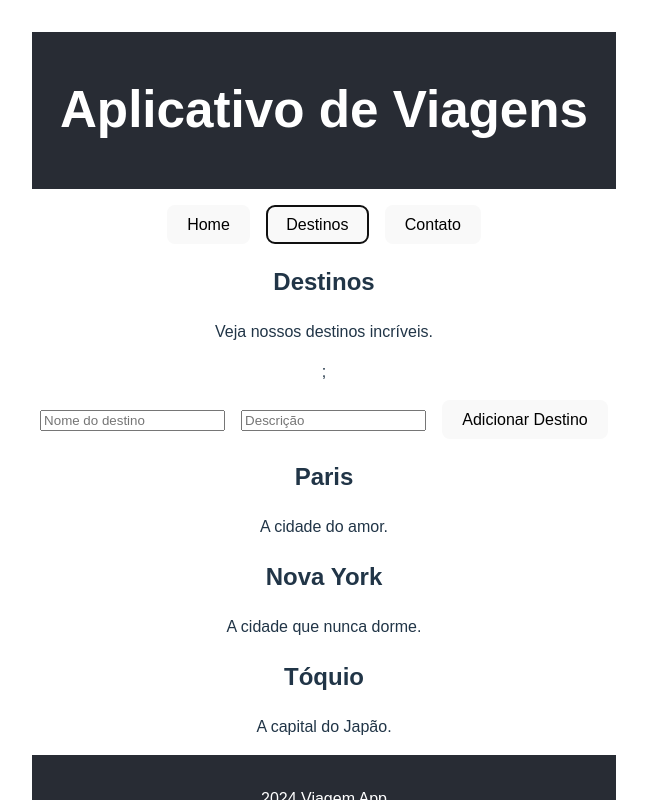
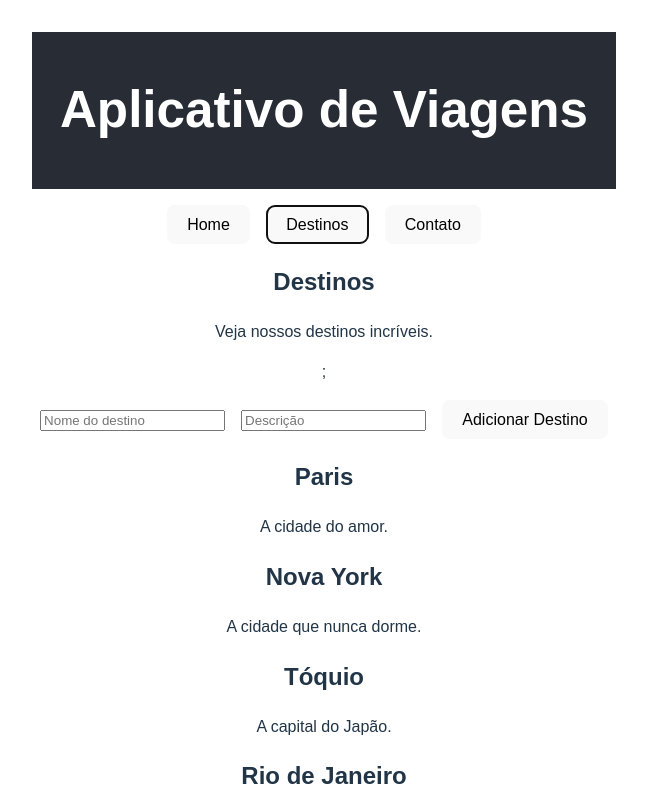
Before and after one commit to corujazz/Sistema-Viagens, a React (Vite) app in the folder viagem-app/: page / in a window 1280 px wide. Both pictures are taken after a click on the button "Destinos". Shown: the top 800 px of the page, without its empty margins (316-963 px from the left). Built offline with nearby package versions, Linux system fonts and the light colour scheme.

Commit message:
Adiciona 10 destinos pré-cadastrados

```diff
--- a/viagem-app/src/pages/Destinos.jsx
+++ b/viagem-app/src/pages/Destinos.jsx
@@ -8,9 +8,16 @@ import FormDestino from '../form/FormDestino';
 const Destinos = () => {
 
   const [destinos, setDestinos] = useState([
-    { nome: 'Paris', descricao: 'A cidade do amor.' },
-    { nome: 'Nova York', descricao: 'A cidade que nunca dorme.' },
-    { nome: 'Tóquio', descricao: 'A capital do Japão.' }
+    { nome: 'Paris', descricao: 'A cidade do amor.', distancia: 9377 },
+    { nome: 'Nova York', descricao: 'A cidade que nunca dorme.', distancia: 7681 },
+    { nome: 'Tóquio', descricao: 'A capital do Japão.', distancia: 18400 },
+    { nome: 'Rio de Janeiro', descricao: 'Cidade maravilhosa.', distancia: 436 },
+    { nome: 'Londres', descricao: 'A capital da Inglaterra.', distancia: 9350 },
+    { nome: 'Roma', descricao: 'A cidade eterna.', distancia: 9211 },
+    { nome: 'Sydney', descricao: 'A capital da Nova Gales do Sul.', distancia: 13851 },
+    { nome: 'Cairo', descricao: 'A maior cidade do mundo árabe.', distancia: 10263 },
+    { nome: 'Moscou', descricao: 'A capital da Rússia.', distancia: 11795 },
+    { nome: 'Pequim', descricao: 'A capital da China.', distancia: 17856 }
   ]);
 
   const adicionarDestino = (novoDestino) => {
```
